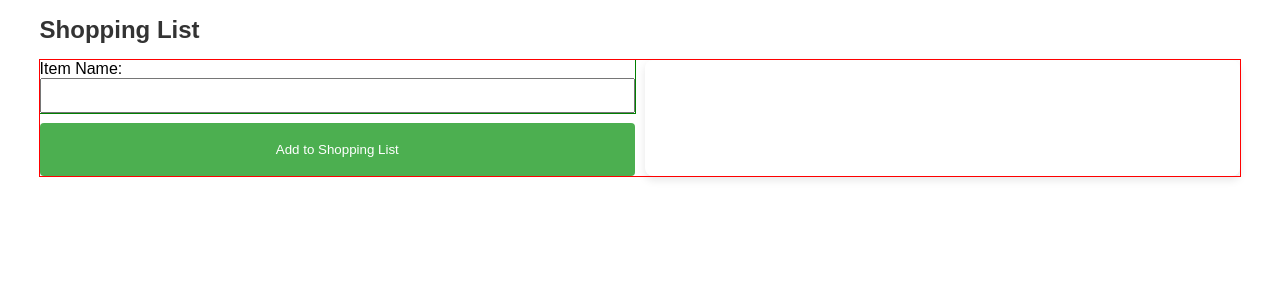
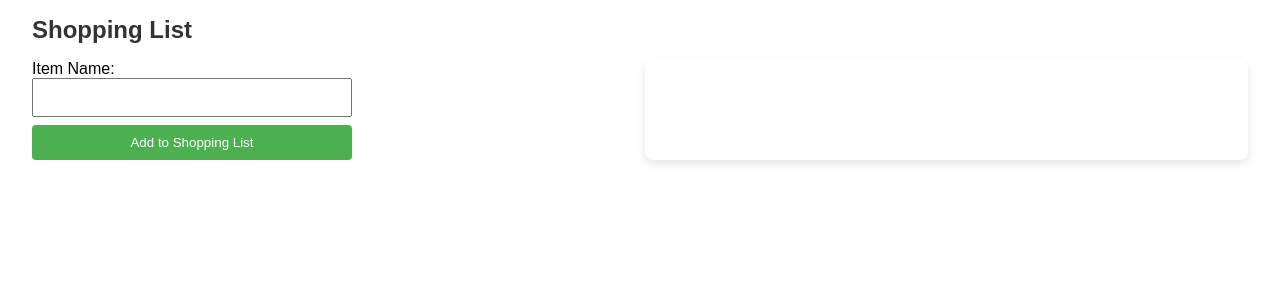
Before and after one commit to mgirar84/shopping-list, a Next.js app: page / in a window 1280 px wide. Shown: the top 300 px of the page. Built offline with nearby package versions, Linux system fonts and the light colour scheme; a web font is replaced by a local one.

Commit message:
global style sheet and tidy up styles

```diff
--- a/src/components/molecules/ShoppingForm/index.tsx
+++ b/src/components/molecules/ShoppingForm/index.tsx
@@ -1,4 +1,4 @@
-import { useState, type FC } from "react";
+import { useState, type FC, useMemo } from "react";
 
 import { v4 as uuidv4 } from "uuid";
 
@@ -17,17 +17,19 @@ export const ShoppingForm: FC<Props> = ({ onSubmit }) => {
     resetFormHandler();
   };
 
+  const labelId = useMemo(() => uuidv4(), []);
+
   return (
     <StyledForm>
-      {/* todo: remove this outline */}
-      <label style={{ outline: "solid green 1px" }}>
-        Item Name:
+      <div>
+        <label id={labelId}>Item Name:</label>
         <StyledInput
           type="text"
           value={itemName}
           onChange={(e) => setItemName(e.target.value)}
+          aria-labelledby={labelId}
         />
-      </label>
+      </div>
       <StyledButton type="button" onClick={() => submitFormHandler(itemName)}>
         Add to Shopping List
       </StyledButton>
--- a/src/components/molecules/ShoppingForm/styles.ts
+++ b/src/components/molecules/ShoppingForm/styles.ts
@@ -2,19 +2,21 @@ import styled from "styled-components";
 
 export const StyledForm = styled.form`
   display: grid;
-  gap: 10px;
-  grid-template-rows: 1fr 1fr;
+  grid-template-rows: auto 1fr;
+  gap: 0.5em;
+  max-width: 20em;
 `;
 
 export const StyledInput = styled.input`
-  padding: 8px;
-  width: -webkit-fill-available;
+  box-sizing: border-box;
+  padding: 0.75em;
+  width: 100%;
 `;
 
 export const StyledButton = styled.button`
   background-color: #4caf50;
   color: #fff;
-  padding: 10px;
+  padding: 0.75em;
   cursor: pointer;
   border: none;
   border-radius: 4px;
--- a/src/components/molecules/ShoppingList/index.tsx
+++ b/src/components/molecules/ShoppingList/index.tsx
@@ -3,9 +3,9 @@ import { type FC } from "react";
 import { StyledList, StyledListItem } from "./styles";
 import { Props } from "./types";
 
-export const ShoppingList: FC<Props> = ({ items }) => (
+export const ShoppingList: FC<Props> = ({ shoppingItems }) => (
   <StyledList>
-    {items?.map((item, index) => (
+    {shoppingItems?.map((item, index) => (
       <StyledListItem key={item.id}>
         <span>{index + 1}</span>
         <span>{item.name}</span>
--- a/src/components/molecules/ShoppingList/styles.ts
+++ b/src/components/molecules/ShoppingList/styles.ts
@@ -2,8 +2,8 @@ import styled from "styled-components";
 
 export const StyledList = styled.ul`
   list-style: none;
-  padding: 20px;
-  margin: 0;
+  padding: 1em;
+  margin: unset;
   background-color: #fff;
   box-shadow: 0 4px 8px rgba(0, 0, 0, 0.1);
   border-radius: 8px;
@@ -13,7 +13,7 @@ export const StyledListItem = styled.li`
   display: flex;
   justify-content: space-between;
   align-items: center;
-  padding: 10px;
+  padding: 0.75em;
   background-color: #f9f9f9;
   margin-bottom: 5px;
   border-radius: 4px;
--- a/src/components/molecules/ShoppingList/types.ts
+++ b/src/components/molecules/ShoppingList/types.ts
@@ -1,5 +1,5 @@
 import { ShoppingItem } from "../../../types";
 
 export type Props = {
-  items?: ShoppingItem[];
+  shoppingItems?: ShoppingItem[];
 };
--- /dev/null
+++ b/src/global-styles.ts
@@ -0,0 +1,15 @@
+import { createGlobalStyle } from 'styled-components';
+
+// Create a global style
+const GlobalStyle = createGlobalStyle`
+  * {
+    box-sizing: border-box;
+  }
+
+  body {
+    margin: 0;
+    padding: 0;
+  }
+`;
+
+export default GlobalStyle;
--- a/src/pages/_app.tsx
+++ b/src/pages/_app.tsx
@@ -1,8 +1,12 @@
 import React, { FC } from "react";
 import type { AppProps } from "next/app";
+import GlobalStyle from '../global-styles'
 
 const MyApp: FC<AppProps> = ({ Component, pageProps }) => (
-  <Component {...pageProps} />
+  <>
+    <GlobalStyle />
+    <Component {...pageProps} />
+  </>
 );
 
 export default MyApp;
--- a/src/pages/index.tsx
+++ b/src/pages/index.tsx
@@ -18,24 +18,23 @@ const StyledMain = styled.main`
 `;
 
 const ShoppingWrapper = styled.div`
-  outline: red 1px solid;
   display: grid;
   grid-template-columns: repeat(auto-fit, minmax(320px, 1fr));
   gap: 10px;
 `;
 
 const Main: FC = () => {
-  const [items, setItems] = useState<ShoppingItem[]>([]);
+  const [shoppingItems, setShoppingItems] = useState<ShoppingItem[]>([]);
 
   const createItem = (item: ShoppingItem) =>
-    setItems((prevState) => ([...prevState, item]));
+  setShoppingItems((prevState) => ([...prevState, item]));
 
   return (
     <StyledMain>
       <StyledHeading>Shopping List</StyledHeading>
       <ShoppingWrapper>
         <ShoppingForm onSubmit={createItem} />
-        <ShoppingList items={items} />
+        <ShoppingList shoppingItems={shoppingItems} />
       </ShoppingWrapper>
     </StyledMain>
   );
```
